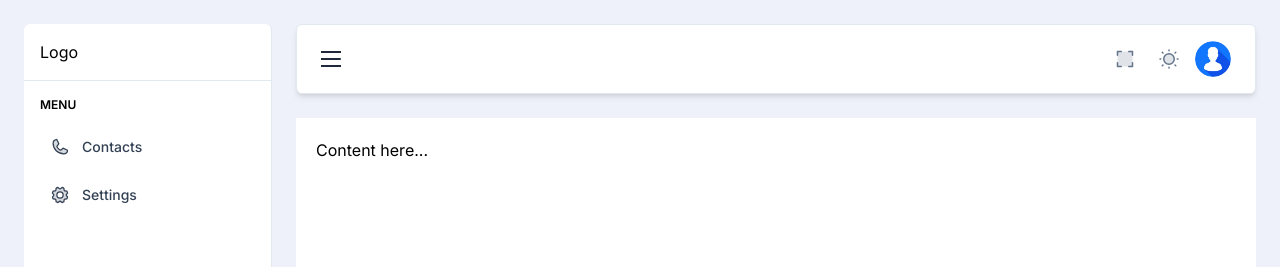
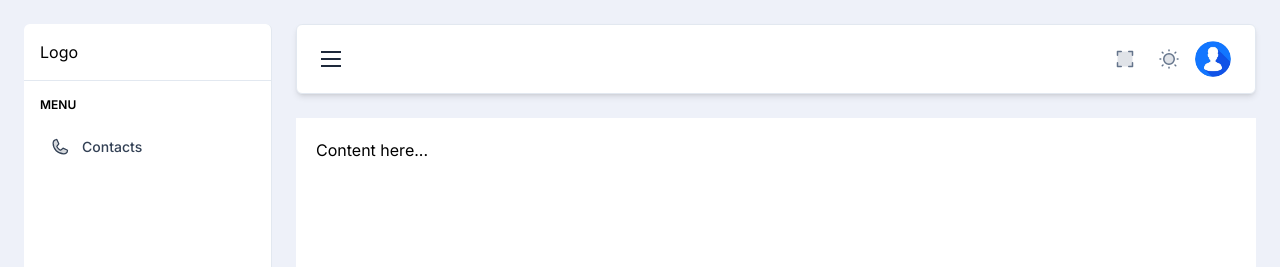
Before and after one commit to JannatunNaeem141/NextJS-Shadcn-TailwindCSS-Responsive-Dashboard-UI, a Next.js app: page / in a window 1280 px wide. Shown: the top 267 px of the page. Built offline with nearby package versions, Linux system fonts and the light colour scheme.

Commit message:
onHover sidebar collapsed system done

```diff
--- a/app/page.tsx
+++ b/app/page.tsx
@@ -6,10 +6,11 @@ import { useState } from 'react';
 
 export default function Home() {
   const [isSidebarCollapsed, setIsSidebarCollapsed] = useState(false);
+  const [onHoverSidebarCollapsed, setOnHoverSidebarCollapsed] = useState(false);
   const [isSheetOpen, setIsSheetOpen] = useState(false);
   return (
     <div className="flex">
-      <Sidebar isSidebarCollapsed={isSidebarCollapsed} isSheetOpen={isSheetOpen} setIsSheetOpen={setIsSheetOpen} />
+      <Sidebar isSidebarCollapsed={isSidebarCollapsed} setIsSidebarCollapsed={setIsSidebarCollapsed} onHoverSidebarCollapsed={onHoverSidebarCollapsed} setOnHoverSidebarCollapsed={setOnHoverSidebarCollapsed} isSheetOpen={isSheetOpen} setIsSheetOpen={setIsSheetOpen} />
 
       <div className={`${isSidebarCollapsed ? 'xl:ml-[96px]' : 'xl:ml-[272px]'} w-full transition-margin duration-300`}>
         <div className="sm:p-6 p-3 flex flex-col justify-between w-full min-h-svh">
--- a/components/Sidebar.tsx
+++ b/components/Sidebar.tsx
@@ -1,14 +1,18 @@
+// import * as Tooltip from '@radix-ui/react-tooltip';
 import Link from 'next/link';
-import { PiGearDuotone, PiPhoneDuotone } from 'react-icons/pi';
+import { PiPhoneDuotone } from 'react-icons/pi';
 import { Sheet, SheetContent, SheetDescription, SheetHeader, SheetTitle } from './ui/sheet';
 
 interface SidebarProps {
   isSidebarCollapsed: boolean;
+  setIsSidebarCollapsed: React.Dispatch<React.SetStateAction<boolean>>;
+  onHoverSidebarCollapsed: boolean;
+  setOnHoverSidebarCollapsed: React.Dispatch<React.SetStateAction<boolean>>;
   isSheetOpen: boolean;
   setIsSheetOpen: React.Dispatch<React.SetStateAction<boolean>>;
 }
 
-export default function Sidebar({ isSidebarCollapsed, isSheetOpen, setIsSheetOpen }: SidebarProps) {
+export default function Sidebar({ isSidebarCollapsed, setIsSidebarCollapsed, onHoverSidebarCollapsed, setOnHoverSidebarCollapsed, isSheetOpen, setIsSheetOpen }: SidebarProps) {
   const navLinks = [
     { label: 'Label 1' },
     {
@@ -64,10 +68,25 @@ export default function Sidebar({ isSidebarCollapsed, isSheetOpen, setIsSheetOpe
       ],
     },
   ];
+
   return (
     <>
       {/* Sidebar at XL device */}
-      <aside className={`xl:block hidden fixed top-0 bottom-0 sm:p-6 p-3`}>
+      <aside
+        className="xl:block hidden fixed top-0 bottom-0 sm:p-6 p-3"
+        onMouseEnter={() => {
+          if (isSidebarCollapsed && !onHoverSidebarCollapsed) {
+            setIsSidebarCollapsed(false);
+            setOnHoverSidebarCollapsed(true);
+          }
+        }}
+        onMouseLeave={() => {
+          if (!isSidebarCollapsed && onHoverSidebarCollapsed) {
+            setIsSidebarCollapsed(true);
+            setOnHoverSidebarCollapsed(false);
+          }
+        }}
+      >
         <div className={`${isSidebarCollapsed ? 'xl:w-[72px]' : 'xl:w-[248px]'} h-full border-r border-default rounded-md overflow-hidden flex flex-col bg-card transition-width duration-300`}>
           {/* Logo */}
           <div className="p-4 border-b border-default">
@@ -75,17 +94,51 @@ export default function Sidebar({ isSidebarCollapsed, isSheetOpen, setIsSheetOpe
             <div className={`${isSidebarCollapsed ? 'hidden' : 'block'}`}>Logo</div>
           </div>
           {/* Nav Links */}
-          <div className="h-full flex-1 overflow-y-auto sm:px-4 px-3 space-y-1">
+          <div className={`h-full flex-1 overflow-y-auto space-y-1 ${isSidebarCollapsed ? 'px-3 my-3' : 'sm:px-4 px-3'}`}>
             {/* label */}
-            <h4 className="text-default-900 font-semibold uppercase mb-3 sm:mt-4 mt-3 text-xs">Menu</h4>
+            {!isSidebarCollapsed && <h4 className="text-default-900 font-semibold uppercase mb-3 sm:mt-4 mt-3 text-xs">Menu</h4>}
+
+            {/* Nav links */}
+            {/* <Link href="#">
+              {isSidebarCollapsed ? (
+                <div>
+                  <Tooltip.Provider>
+                    <Tooltip.Root>
+                      <Tooltip.Trigger asChild>
+                        <span
+                          className="size-12 mx-auto rounded-md transition-all duration-300 inline-flex flex-col items-center justify-center relative text-[#334155] dark:text-[#cbd5e1] hover:bg-primary hover:text-white dark:hover:text-[#0f172a]"
+                        >
+                          <PiPhoneDuotone className="!size-5" />
+                        </span>
+                      </Tooltip.Trigger>
+                      <Tooltip.Portal>
+                        <Tooltip.Content
+                          side="right"
+                          className="bg-primary text-white select-none rounded-md px-[15px] py-[10px] text-[15px] leading-none shadow-sm"
+                          sideOffset={5}
+                        >
+                          Contacts
+                          <Tooltip.Arrow className="fill-primary" />
+                        </Tooltip.Content>
+                      </Tooltip.Portal>
+                    </Tooltip.Root>
+                  </Tooltip.Provider>
+                </div>
+              ) : (
+                <div className="flex items-center gap-3 text-sm font-medium capitalize px-[10px] py-3 rounded text-[#334155] dark:text-[#cbd5e1] hover:bg-primary hover:text-white dark:hover:text-[#0f172a]">
+                  <span className="flex-grow-0">
+                    <PiPhoneDuotone className="!size-5" />
+                  </span>
+                  <div className="text-box flex-grow">Contacts</div>
+                </div>
+              )}
+            </Link> */}
 
             <Link href="#" className="flex items-center gap-3 text-sm font-medium capitalize px-[10px] py-3 rounded cursor-pointer text-[#334155] dark:text-[#cbd5e1] hover:bg-primary hover:text-white dark:hover:text-[#0f172a]">
-              <PiPhoneDuotone className="!size-5" />
-              Contacts
-            </Link>
-            <Link href="#" className="flex items-center gap-3 text-sm font-medium capitalize px-[10px] py-3 rounded cursor-pointer text-[#334155] dark:text-[#cbd5e1] hover:bg-primary hover:text-white dark:hover:text-[#0f172a]">
-              <PiGearDuotone className="!size-5" />
-              Settings
+              <span className={`flex-grow-0 ${isSidebarCollapsed && 'w-full flex justify-center'}`}>
+                <PiPhoneDuotone className="!size-5" />
+              </span>
+              {!isSidebarCollapsed && <div className="text-box flex-grow">Contacts</div>}
             </Link>
           </div>
         </div>
```
